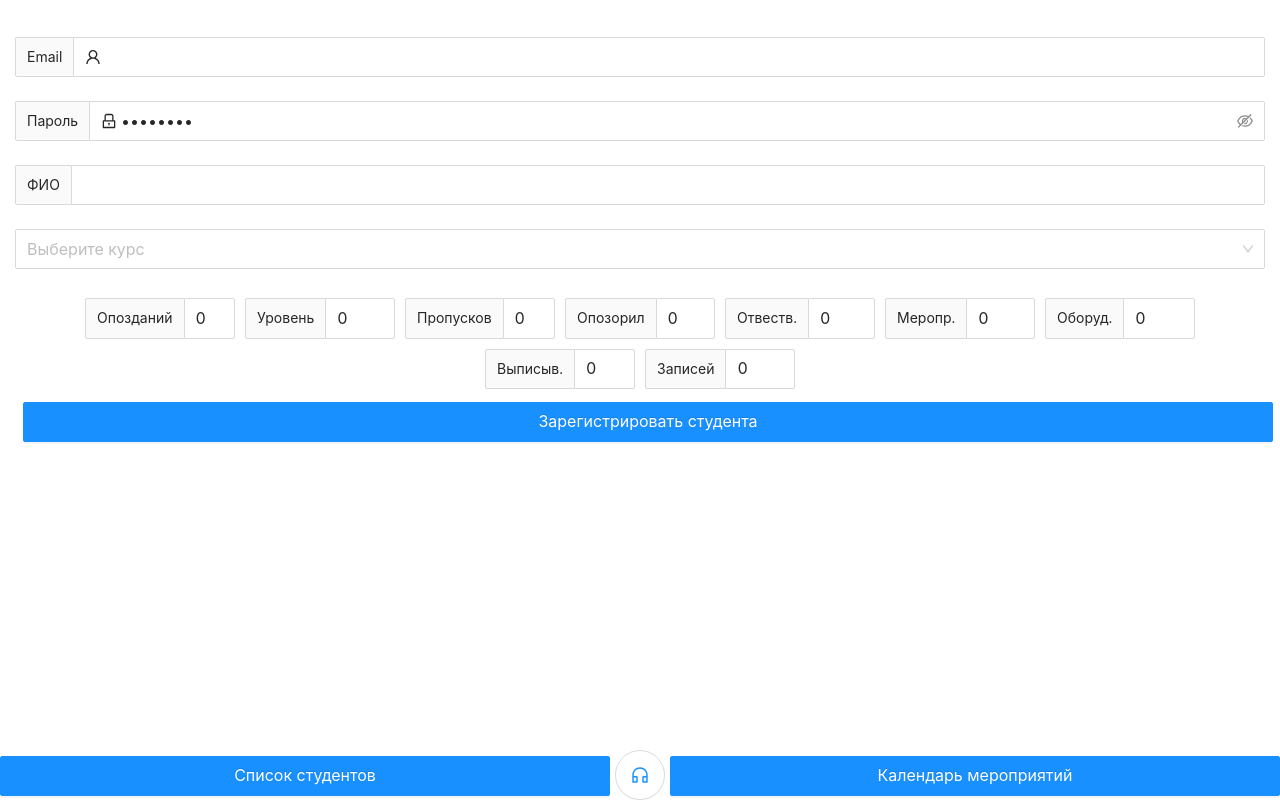
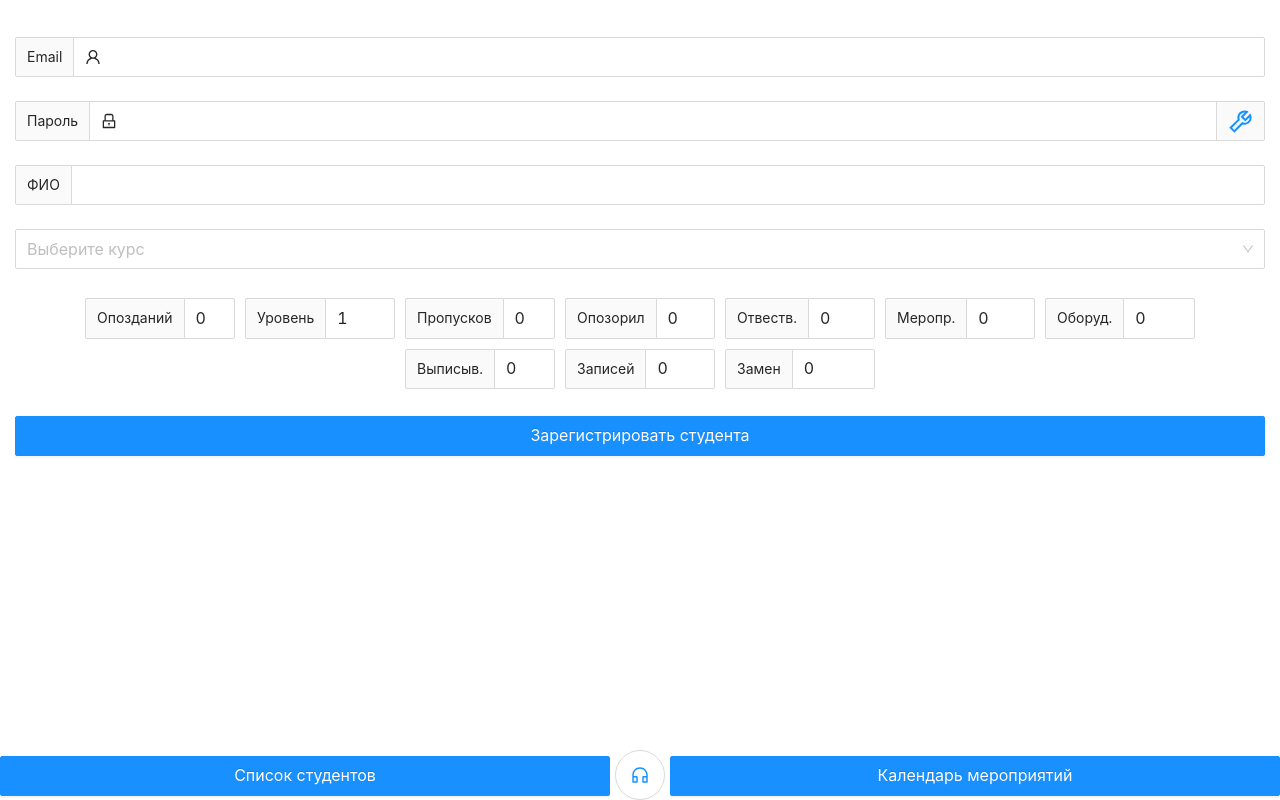
Before and after one commit to IgolJack/soundColor, a React (Create React App) app: page /Registration in a window 1280 px wide. Built offline with nearby package versions, Linux system fonts and the light colour scheme; no server answers; sample sign-in values are in the browser's storage.

Commit message:
password fix

```diff
--- a/src/components/list/student/InfoStudent.js
+++ b/src/components/list/student/InfoStudent.js
@@ -1,9 +1,9 @@
 import React from 'react'
 import { db } from '../../firebase/firebase'
 import EditDetails from './studentChange/EditDetails'
-import { Card, Timeline, Skeleton, Typography, Popover, InputNumber, Input } from 'antd';
+import { Card, Timeline, Skeleton, Popover, Input, Select, message } from 'antd';
 import { EditTwoTone } from "@ant-design/icons";
-const { Paragraph } = Typography;
+
 
 
 
@@ -50,11 +50,12 @@ class InfoStudent extends React.Component {
 
 
 
+
   outputInfo() {
 
   const contentLvl = (
     <div>
-    <InputNumber style={{width:'100%'}} min={1} max={10} defaultValue={this.state.student.lvl} />
+    <Input type="number" style={{width:'100%'}} min={1} max={10} defaultValue={this.state.student.lvl} />
     </div>
   );
   const contentName = (
@@ -62,6 +63,83 @@ class InfoStudent extends React.Component {
     <Input style={{width:'100%'}} defaultValue={this.state.student.name} />
     </div>
   );
+  const contentCourse = (
+    <div>
+       <Select style={{width:'100%'}} defaultValue={this.state.student.course}>
+          <option value="Первый курс">Первый курс</option>
+          <option value="Второй курс">Второй курс</option>
+          <option value="Третий курс">Третий курс</option>
+          <option value="Четвертый курс">Четвертый курс</option>
+          <option value="Пятый курс">Пятый курс</option>
+          </Select>
+    </div>
+  )
+  const contentLateness = (
+    <div>
+      <Input type="number" style={{width:'100%'}} min={0} defaultValue={this.state.student.lateness} />
+    </div>
+  )
+  const contentMissed = (
+    <div>
+      <Input type="number" style={{width:'100%'}} min={0} defaultValue={this.state.student.missed} />
+    </div>
+  )
+  const contentDisgrace = (
+    <div>
+      <Input type="number" style={{width:'100%'}} min={0} defaultValue={this.state.student.disgrace} />
+    </div>
+  )
+  const contentResponsible = (
+    <div>
+      <Input type="number" style={{width:'100%'}} min={0} defaultValue={this.state.student.responsible} />
+    </div>
+  )
+  const contentConcert= (
+    <div>
+      <Input type="number" style={{width:'100%'}} min={0} defaultValue={this.state.student.concert} />
+    </div>
+  )
+
+    const contentEquipment= (
+    <div>
+      <Input type="number" style={{width:'100%'}} min={0} defaultValue={this.state.student.equipment} />
+    </div>
+  )
+  const contentDischarges= (
+    <div>
+      <Input type="number" style={{width:'100%'}} min={0} defaultValue={this.state.student.discharges} />
+    </div>
+  )
+   const contentСount= (
+    <div>
+      <Input type="number" style={{width:'100%'}} min={0} defaultValue={this.state.student.count} />
+    </div>
+  )
+    const contentExchange = (
+    <div>
+      <Input type="number" style={{width:'100%'}} min={0} defaultValue={this.state.student.exchange} onChange={this.Edit}/>
+    </div>
+
+  )
+
+  const Edit = (par) => {
+    let nameOfValue =  par.replace('this.state.student.', '')
+    console.log(nameOfValue)
+    db.collection('students')
+        .doc(`${this.state.student.id}`)
+        .set(
+        `${nameOfValue}: ${par}`
+        )
+        .then(function () {
+          message.success('Значение записано!');
+        })
+        .catch(function (error) {
+          console.log("Error getting document:", error);
+        });
+
+
+}
+
     return (
       <div>
         <Skeleton
@@ -70,7 +148,6 @@ class InfoStudent extends React.Component {
           paragraph={{ rows: 25 }}
           title={false}
         >
-
 
           <Popover content={contentName} title="Задайте имя" trigger="click">
             <span style={{ fontSize: "calc(1em + 4vw)"}}>
@@ -85,21 +162,80 @@ class InfoStudent extends React.Component {
             </span>
             <EditTwoTone />
           </Popover>
+          <br/>
+          <Popover content={contentCourse} title="Задайте курс" trigger="click">
+            <span style={{ fontSize: "calc(1em + 3vw)"}}>
+             {this.state.student.course}
+            </span>
+            <EditTwoTone />
+          </Popover>
+          <br/>
+          <Popover content={contentLateness} title="Задайте количество опазданий" trigger="click">
+            <span style={{ fontSize: "calc(1em + 3vw)"}}>
+             Опазданий - {this.state.student.lateness}
+            </span>
+            <EditTwoTone />
+          </Popover>
+          <br/>
+          <Popover content={contentMissed} title="Задайте количество пропусков" trigger="click">
+            <span style={{ fontSize: "calc(1em + 3vw)"}}>
+             Пропусков - {this.state.student.missed}
+            </span>
+            <EditTwoTone />
+          </Popover>
+          <br/>
+          <Popover content={contentDisgrace} title="Задайте количество позора" trigger="click">
+            <span style={{ fontSize: "calc(1em + 3vw)"}}>
+             Опозорил - {this.state.student.disgrace}
+            </span>
+            <EditTwoTone />
+          </Popover>
+          <br/>
+          <Popover content={contentResponsible} title="Задайте количество ответсвтенности" trigger="click">
+            <span style={{ fontSize: "calc(1em + 3vw)"}}>
+             Ответсвтенн - {this.state.student.responsible}
+            </span>
+            <EditTwoTone />
+          </Popover>
+          <br/>
+          <Popover content={contentConcert} title="Задайте кол-во песещённых мероприятий" trigger="click">
+            <span style={{ fontSize: "calc(1em + 3vw)"}}>
+             Мероприятий - {this.state.student.concert}
+            </span>
+            <EditTwoTone />
+          </Popover>
+          <br/>
+          <Popover content={contentEquipment} title="Раз принесено свое оборудование" trigger="click">
+            <span style={{ fontSize: "calc(1em + 3vw)"}}>
+             Оборудование - {this.state.student.equipment}
+            </span>
+            <EditTwoTone />
+          </Popover>
+          <br/>
+          <Popover content={contentDischarges} title="Выписывания" trigger="click">
+            <span style={{ fontSize: "calc(1em + 3vw)"}}>
+             Выписываний - {this.state.student.discharges}
+            </span>
+            <EditTwoTone />
+          </Popover>
+        <br/>
+          <Popover content={contentСount} title="Выписывания" trigger="click">
+            <span style={{ fontSize: "calc(1em + 3vw)"}}>
+            Записей сдано - {this.state.student.count}
+            </span>
+            <EditTwoTone />
+          </Popover>
 
-          <br/>
-          {this.state.student.course}
-          Не сданных записей Вовремя сданных
-          {this.state.student.count}
-          Опозданий
-          {this.state.student.lateness}
-          {this.state.student.responsible}
-          Ответственнен Пропусков
-          {this.state.student.missed}
-          {this.state.student.concert}
-          Концертов Опозорил
-          {this.state.student.disgrace}
-          {this.state.student.equipment}
-          Оборудование Выписываний: {this.state.student.discharges}
+      <br/>
+            <Popover content={contentExchange} title="Замен" trigger="click">
+              <span style={{ fontSize: "calc(1em + 3vw)"}}>
+             Замен - {this.state.student.exchange}
+              </span>
+              <EditTwoTone />
+            </Popover>
+
+
+
           <div style={{ paddingBottom: "10px" }}>
             <Card style={{ borderRadius: "10px", padding: "20px" }}>
               <Timeline>
--- a/src/components/registration/signUpPage.js
+++ b/src/components/registration/signUpPage.js
@@ -1,12 +1,8 @@
 import React, { useCallback, useContext, useState } from "react";
-import { auth, db } from '../firebase/firebase'
-import {AuthContext} from '../login/Auth'
-import { Form, Input, Button, message , Select} from 'antd';
-import { UserOutlined, LockOutlined } from '@ant-design/icons';
-
-
-
-
+import { auth, db } from "../firebase/firebase";
+import { AuthContext } from "../login/Auth";
+import { Form, Input, Button, message, Select } from "antd";
+import { UserOutlined, LockOutlined, ToolTwoTone } from "@ant-design/icons";
 
 const { Option } = Select;
 
@@ -17,49 +13,27 @@ const layout = {
 const tailLayout = {
   wrapperCol: { offset: 0, span: 0 },
 };
-
-const SignUpPage = (props) => {
-  let email = ''
-  let name = ''
-  let lateness = '0'
-  let lvl = '0'
-  let missed = '0'
-  let disgrace = '0'
-  let responsible = '0'
-  let concert = '0'
-  let equipment = '0'
-  let discharges = '0'
-  let count = '0'
-  let course = 'Первый курс'
-
-  const [lastId, setLastId] = useState(localStorage.getItem('lastId'))
-  const { currentUser } = useContext(AuthContext);
-  const [form] = Form.useForm()
 const Password = {
   // eslint-disable-next-line
   _pattern: /[a-zA-Z0-9_\-\+\.]/,
 
-
   _getRandomByte: function () {
-
     if (window.crypto && window.crypto.getRandomValues) {
       var result = new Uint8Array(1);
       window.crypto.getRandomValues(result);
       return result[0];
-      }
-      else if (window.msCrypto && window.msCrypto.getRandomValues) {
+    } else if (window.msCrypto && window.msCrypto.getRandomValues) {
       // eslint-disable-next-line
       var result = new Uint8Array(1);
       window.msCrypto.getRandomValues(result);
       return result[0];
-      }
-      else {
+    } else {
       return Math.floor(Math.random() * 256);
     }
   },
 
   generate: function (length) {
-      return Array.apply(null, { 'length': length })
+    return Array.apply(null, { length: length })
       .map(function () {
         var result;
         while (true) {
@@ -69,86 +43,103 @@ const SignUpPage = (props) => {
           }
         }
       }, this)
-        .join('');
-    }
+      .join("");
+  },
+};
+const SignUpPage = (props) => {
+  const [form] = Form.useForm();
+  let password = "";
+  let email = "";
+  let name = "";
+  let lateness = "0";
+  let lvl = "1";
+  let missed = "0";
+  let disgrace = "0";
+  let responsible = "0";
+  let concert = "0";
+  let equipment = "0";
+  let discharges = "0";
+  let count = "0";
+  let exchange = "0";
+  let course = "Первый курс";
 
-  };
+  const [lastId, setLastId] = useState(localStorage.getItem("lastId"));
+  const { currentUser } = useContext(AuthContext);
+
   const succes = () => {
-    message.success('Студент успешно создан', 2);
-    form.setFieldsValue({ email: '' })
-    form.setFieldsValue({ name: '' })
-    form.setFieldsValue({ lateness: '0' })
-    form.setFieldsValue({ lvl: '0' })
-    form.setFieldsValue({ missed: '0' })
-    form.setFieldsValue({ disgrace: '0' })
-    form.setFieldsValue({ responsible: '0' })
-    form.setFieldsValue({ concert: '0' })
-    form.setFieldsValue({ equipment: '0' })
-    form.setFieldsValue({ count: '0' })
-    form.setFieldsValue({ course: '' })
-    form.setFieldsValue({ equipment: '0' })
-    form.setFieldsValue({ discharges: '0' })
-
-    console.log(localStorage.getItem('lastId'))
+    message.success("Студент успешно создан", 2);
+    form.setFieldsValue({ email: "" });
+    form.setFieldsValue({ name: "" });
+    form.setFieldsValue({ lateness: "0" });
+    form.setFieldsValue({ lvl: "0" });
+    form.setFieldsValue({ missed: "0" });
+    form.setFieldsValue({ disgrace: "0" });
+    form.setFieldsValue({ responsible: "0" });
+    form.setFieldsValue({ concert: "0" });
+    form.setFieldsValue({ equipment: "0" });
+    form.setFieldsValue({ count: "0" });
+    form.setFieldsValue({ course: "" });
+    form.setFieldsValue({ equipment: "0" });
+    form.setFieldsValue({ discharges: "0" });
+    form.setFieldsValue({ exchange: "0" });
+    console.log(localStorage.getItem("lastId"));
   };
   const succesRed = () => {
-    message.info('Регистрация прошла успешно');
+    message.info("Регистрация прошла успешно");
   };
   const errorRed = (error) => {
     message.error(String(error));
   };
-  const handleLogin = useCallback(
+  const handleLogin = useCallback(async (values) => {
+    try {
+      await auth
+        .createUserWithEmailAndPassword(values.email, values.password)
+        .then(function (result) {
+          succesRed();
+          return result.user.updateProfile({
+            displayName: values.name,
+          });
+        });
+      localStorage.setItem("lastId", Number(lastId) + 1);
+      setLastId(localStorage.getItem("lastId"));
 
-    async values => {
-      try {
-        await auth.createUserWithEmailAndPassword(values.email, values.password)
-          .then(function (result) {
-            succesRed()
-            return result.user.updateProfile({
-              displayName: values.name
-            })
-          }
-          )
-        localStorage.setItem('lastId', Number(lastId) + 1)
-        setLastId(localStorage.getItem('lastId'))
-
-        console.log(localStorage.getItem('lastId'))
-        db.collection('students')
-          .doc(localStorage.getItem('lastId'))
+      console.log(localStorage.getItem("lastId"));
+      db.collection("students")
+        .doc(localStorage.getItem("lastId"))
         .set({
-            email: (form.getFieldValue("email")),
-            password: (form.getFieldValue("password")),
-            name: (form.getFieldValue("name")),
-            lateness: (form.getFieldValue("lateness")),
-            lvl: (form.getFieldValue("lvl")),
-            missed: (form.getFieldValue("missed")),
-            disgrace: (form.getFieldValue("disgrace")),
-            responsible: (form.getFieldValue("responsible")),
-            concert: (form.getFieldValue("concert")),
-            equipment: (form.getFieldValue("equipment")),
-            count: (form.getFieldValue("count")),
-            course: (form.getFieldValue("course")),
-            discharges: (form.getFieldValue("discharges")),
+          email: form.getFieldValue("email"),
+          password: form.getFieldValue("password"),
+          name: form.getFieldValue("name"),
+          lateness: form.getFieldValue("lateness"),
+          lvl: form.getFieldValue("lvl"),
+          missed: form.getFieldValue("missed"),
+          disgrace: form.getFieldValue("disgrace"),
+          responsible: form.getFieldValue("responsible"),
+          concert: form.getFieldValue("concert"),
+          equipment: form.getFieldValue("equipment"),
+          count: form.getFieldValue("count"),
+          course: form.getFieldValue("course"),
+          discharges: form.getFieldValue("discharges"),
+          exchange: form.getFieldValue("exchange"),
           uid: currentUser.uid,
-            id: localStorage.getItem('lastId'),
+          id: localStorage.getItem("lastId"),
         })
         .then(function () {
-            succes()
+          succes();
+        });
+    } catch (error) {
+      errorRed(error);
     }
-          )
-      }
-      catch (error) {
-        errorRed(error)
-      }
-    },
-  );
-
+  });
+  const onGenPass = () => {
+    form.setFieldsValue({
+      password: Password.generate(8),
+    });
+  };
   return (
-    <div style={{ padding: '15px' }}>
-
+    <div style={{ padding: "15px" }}>
       <br />
       <Form
-
         form={form}
         layout="auto"
         size="large"
@@ -156,165 +147,215 @@ const SignUpPage = (props) => {
         name="basic"
         onFinish={handleLogin}
       >
-
-
         <Form.Item
           name="email"
           value={email}
           rules={[
             {
-              type: 'email',
-              message: 'The input is not valid E-mail!',
+              type: "email",
+              message: "The input is not valid E-mail!",
             },
             {
               required: true,
-              message: 'Please input your E-mail!',
+              message: "Введите E-mail!",
             },
           ]}
         >
-          <Input addonBefore="Email" prefix={<UserOutlined className="site-form-item-icon" />} name="email" />
+          <Input
+            addonBefore="Email"
+            prefix={<UserOutlined className="site-form-item-icon" />}
+            name="email"
+          />
         </Form.Item>
 
         <Form.Item
           name="password"
-          value='password'
-          type='text'
-          id='p'
-          autoComplete="new-password"
-          onclick={form.setFieldsValue({ password: Password.generate(8) })}
-          rules={[{ required: true, message: 'Please input your password!' }]}
+          value={password}
+          type="password"
+          rules={[{ required: true, message: "Введите пароль!" }]}
         >
-          <Input.Password addonBefore="Пароль" prefix={<LockOutlined className="site-form-item-icon" />} name="password" autoComplete="new-password" />
+          <Input
+            addonBefore="Пароль"
+            prefix={<LockOutlined className="site-form-item-icon" />}
+            name="password"
+            addonAfter={
+              <ToolTwoTone
+                style={{
+                  fontSize: "25px",
+                  display: "inline-block",
+                  verticalAlign: "middle",
+                }}
+                onClick={onGenPass}
+              />
+            }
+          />
         </Form.Item>
-
 
         <Form.Item
           name="name"
           value={name}
-          rules={[{ required: true, message: 'Please input your email!' }]}
+          rules={[{ required: true, message: "Введите ФИО!" }]}
         >
           <Input addonBefore="ФИО" name="name" />
         </Form.Item>
 
-        <Form.Item
-          type="number"
-          name="course"
-          value={course}
-        >
+        <Form.Item type="number" name="course" value={course}>
           <Select
             placeholder="Выберите курс"
             name="course"
             value={course}
             addonBefore="ФИО"
-            rules={[{ required: true, message: 'Please input your email!' }]}
-
+            rules={[{ required: true, message: "Выберете курс!" }]}
           >
             <Option value="Первый курс">Первый курс</Option>
             <Option value="Второй курс">Второй курс</Option>
             <Option value="Третий курс">Третий курс</Option>
             <Option value="Четвертый курс">Четвертый курс</Option>
             <Option value="Пятый курс">Пятый курс</Option>
-
           </Select>
         </Form.Item>
 
-        <Input.Group compact style={{ display: 'flex', flexWrap: 'wrap', justifyContent: 'center', flexDirection: 'row', alignContent: 'center', alignItems: 'stretch', margin: 'auto', flex: 'auto' }}>
-
-          <Form.Item
+        <Input.Group
+          compact
+          style={{
+            display: "flex",
+            flexWrap: "wrap",
+            justifyContent: "center",
+            flexDirection: "row",
+            alignContent: "center",
+            alignItems: "stretch",
+            margin: "auto",
+            flex: "auto",
+          }}
+        >
+          <Form.Item name="lateness" style={{ margin: 5 }} value={lateness}>
+            <Input
+              type="number"
+              style={{ width: 150 }}
+              addonBefore="Опозданий"
               name="lateness"
-            style={{ margin: 5 }}
-            value={lateness}
-
-          >
-            <Input type="number" style={{ width: 150 }} addonBefore="Опозданий" name="lateness" min={0} defaultValue={lateness} />
+              min={0}
+              defaultValue={lateness}
+            />
           </Form.Item>
 
           <Form.Item
             name="lvl"
             value={lvl}
             style={{ margin: 5 }}
-            rules={[{ required: true, message: 'Please input your email!' }]}
+            rules={[{ required: true, message: "Введите уровень!" }]}
           >
-            <Input type="number" style={{ width: 150 }} addonBefore="Уровень" name="lvl" min={0} defaultValue={lvl} />
+            <Input
+              type="number"
+              style={{ width: 150 }}
+              addonBefore="Уровень"
+              name="lvl"
+              min={1}
+              defaultValue={lvl}
+            />
           </Form.Item>
 
-          <Form.Item
+          <Form.Item name="missed" value={missed} style={{ margin: 5 }}>
+            <Input
               name="missed"
-            value={missed}
-            style={{ margin: 5 }}
-
-          >
-            <Input name="missed" style={{ width: 150 }} type="number" addonBefore="Пропусков" defaultValue={missed} min={0} />
+              style={{ width: 150 }}
+              type="number"
+              addonBefore="Пропусков"
+              defaultValue={missed}
+              min={0}
+            />
           </Form.Item>
 
-          <Form.Item
+          <Form.Item name="disgrace" style={{ margin: 5 }} value={disgrace}>
+            <Input
+              type="number"
+              style={{ width: 150 }}
+              addonBefore="Опозорил"
               name="disgrace"
-            style={{ margin: 5 }}
-            value={disgrace}
-
-          >
-            <Input type="number" style={{ width: 150 }} addonBefore="Опозорил" name="disgrace" defaultValue={disgrace} min={0} />
+              defaultValue={disgrace}
+              min={0}
+            />
           </Form.Item>
 
           <Form.Item
             name="responsible"
             style={{ margin: 5 }}
             value={responsible}
-
           >
-            <Input type="number" style={{ width: 150 }} addonBefore="Отвеств." name="responsible" defaultValue={responsible} min={0} />
+            <Input
+              type="number"
+              style={{ width: 150 }}
+              addonBefore="Отвеств."
+              name="responsible"
+              defaultValue={responsible}
+              min={0}
+            />
           </Form.Item>
 
-          <Form.Item
+          <Form.Item name="concert" style={{ margin: 5 }} value={concert}>
+            <Input
+              type="number"
+              style={{ width: 150 }}
+              addonBefore="Меропр."
               name="concert"
-            style={{ margin: 5 }}
-            value={concert}
-
-          >
-            <Input type="number" style={{ width: 150 }} addonBefore="Меропр." name="concert" defaultValue={concert} min={0} />
+              defaultValue={concert}
+              min={0}
+            />
           </Form.Item>
 
-          <Form.Item
+          <Form.Item name="equipment" style={{ margin: 5 }} value={equipment}>
+            <Input
+              type="number"
+              style={{ width: 150 }}
+              addonBefore="Оборуд."
               name="equipment"
-            style={{ margin: 5 }}
-            value={equipment}
-
-          >
-            <Input type="number" style={{ width: 150 }} addonBefore="Оборуд." name="equipment" defaultValue={equipment} min={0} />
+              defaultValue={equipment}
+              min={0}
+            />
           </Form.Item>
 
-          <Form.Item
+          <Form.Item name="discharges" style={{ margin: 5 }} value={discharges}>
+            <Input
+              type="number"
+              style={{ width: 150 }}
+              addonBefore="Выписыв."
               name="discharges"
-            style={{ margin: 5 }}
-            value={discharges}
-
-          >
-            <Input type="number" style={{ width: 150 }} addonBefore="Выписыв." name="discharges" defaultValue={discharges} min={0} />
+              defaultValue={discharges}
+              min={0}
+            />
           </Form.Item>
 
-          <Form.Item
+          <Form.Item name="count" style={{ margin: 5 }} value={count}>
+            <Input
+              type="number"
+              style={{ width: 150 }}
+              addonBefore="Записей"
               name="count"
-            style={{ margin: 5 }}
-            value={count}
+              defaultValue={count}
+              min={0}
+            />
+          </Form.Item>
 
-          >
-            <Input type="number" style={{ width: 150 }} addonBefore="Записей" name="count" defaultValue={count} min={0} />
+          <Form.Item name="exchange" style={{ margin: 5 }} value={exchange}>
+            <Input
+              type="number"
+              style={{ width: 150 }}
+              addonBefore="Замен"
+              name="exchange"
+              defaultValue={exchange}
+              min={0}
+            />
           </Form.Item>
         </Input.Group>
-
-
-
-        <Form.Item
-          {...tailLayout}
-        >
-          <Button style={{ width: '100%', margin: '8px' }} type="primary" htmlType="submit">
+        <br />
+        <Form.Item {...tailLayout}>
+          <Button style={{ width: "100%" }} type="primary" htmlType="submit">
             Зарегистрировать студента
           </Button>
         </Form.Item>
-
       </Form>
     </div>
   );
-}
+};
 
 export default SignUpPage;
```
Lines whose indentation alone changed are shown as unchanged.
